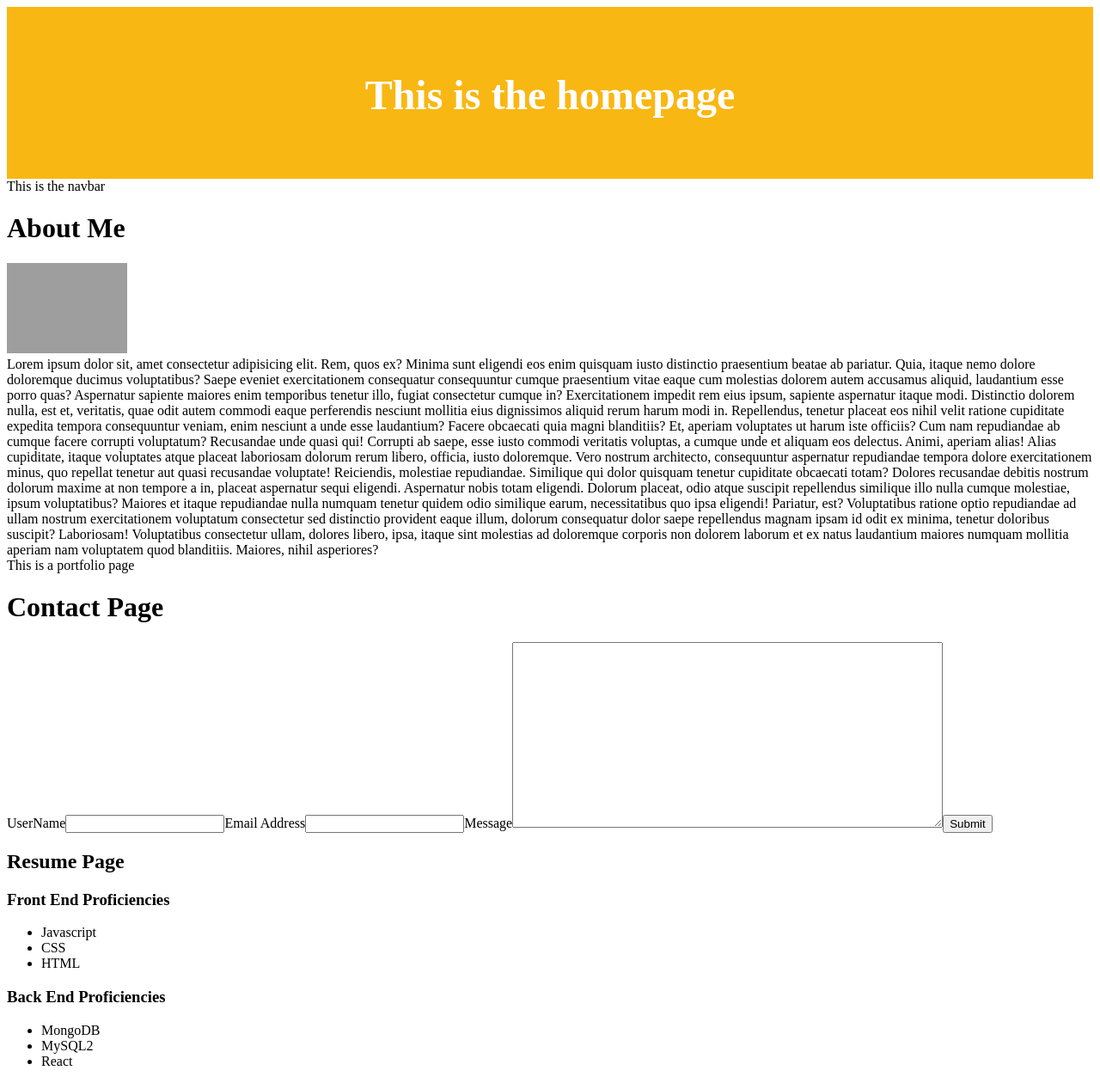
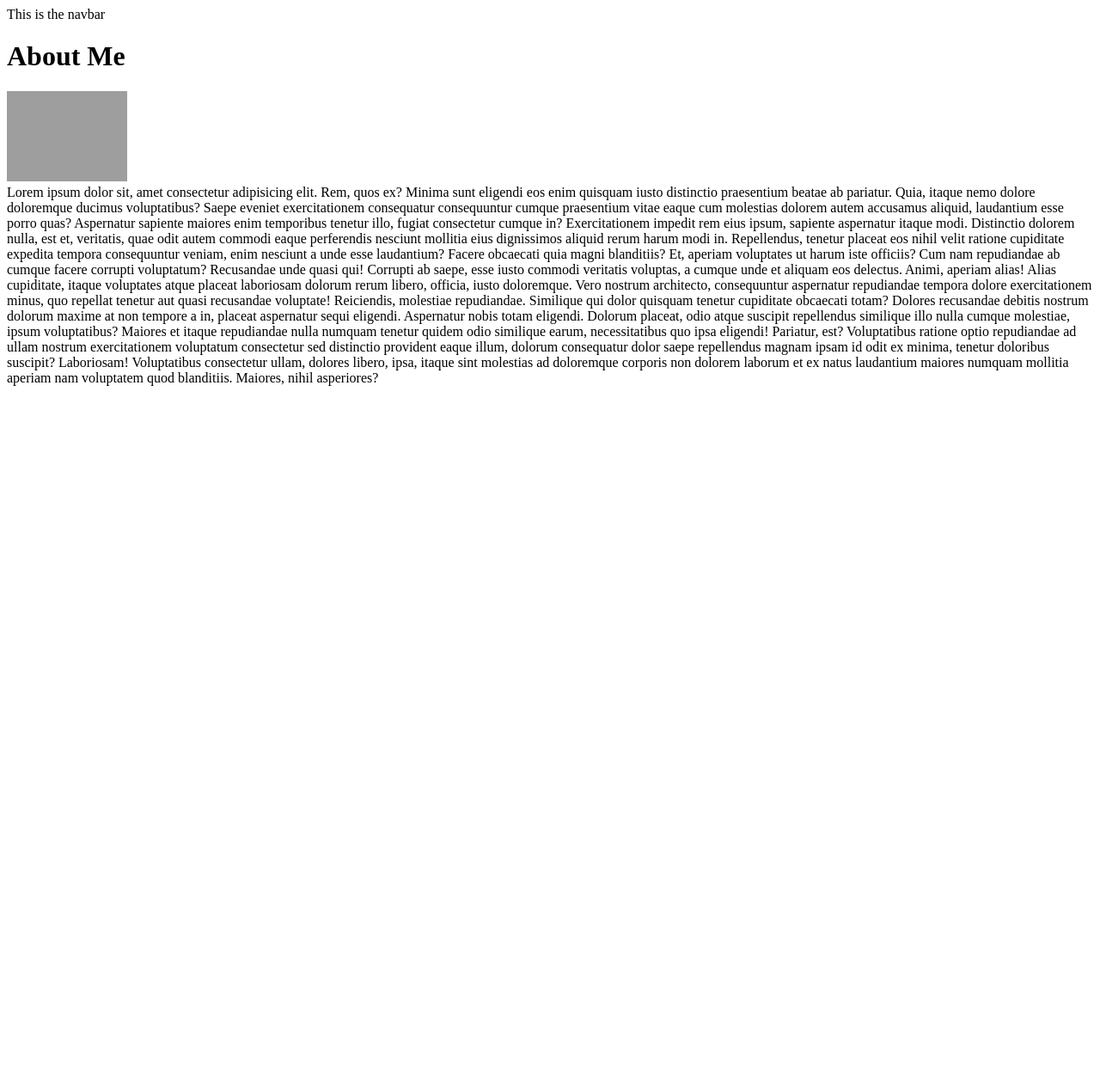
Before and after one commit to rtrevill/modern-portfolio-react, a React (Vite) app: page / in a window 1280 px wide. Shown: the whole page at 86% size. After the commit the page ends 800 px from the top, so only its background shows below. Built offline with nearby package versions, Linux system fonts and the light colour scheme; grey boxes are pictures that could not be loaded.

Commit message:
created beginning of router functionality

```diff
--- a/package.json
+++ b/package.json
@@ -12,7 +12,8 @@
   },
   "dependencies": {
     "react": "^18.2.0",
-    "react-dom": "^18.2.0"
+    "react-dom": "^18.2.0",
+    "react-router-dom": "^6.21.3"
   },
   "devDependencies": {
     "@types/react": "^18.0.28",
--- a/src/App.jsx
+++ b/src/App.jsx
@@ -1,29 +1,23 @@
 import Navbar from './components/Navbar';
-import Header from './components/Header';
-import AboutMe from './components/AboutMe';
-import Portfolio from './components/Portfolio';
-import Contact from './components/Contact';
-import Resume from './components/Resume';
+// import Header from './components/Header';
+// import AboutMe from './components/AboutMe';
+// import Portfolio from './components/Portfolio';
+// import Contact from './components/Contact';
+// import Resume from './components/Resume';
 // import Card from './components/Card';
+import { Outlet } from 'react-router-dom';
 
 function App() {
-  const receiveRequest = (name) => {
-    console.log(`message received ${name.name}`)
-  }
+//   const receiveRequest = (name) => {
+//     console.log(`message received ${name.name}`)
+//   }
 
   return  (
     <div>
-      <Header />
+      <>
       <Navbar />
-      <AboutMe />
-      <Portfolio />
-      <Contact
-        onSubmit={receiveRequest}
-      />
-      <Resume />
-      {/* <Card />
-      <Card />
-      <Card /> */}
+      <Outlet />
+      </>
     </div>
   );
 }
--- /dev/null
+++ b/src/components/Error.jsx
@@ -0,0 +1,10 @@
+function Error(){
+    return(
+        <div>
+            <h2>404 Error</h2>
+            <p>That page cannot be found</p>
+        </div>
+    )
+};
+
+export default Error;
--- a/src/components/Navbar.jsx
+++ b/src/components/Navbar.jsx
@@ -1,3 +1,5 @@
+
+
 function Navbar() {
   return (
     <div >
--- a/src/main.jsx
+++ b/src/main.jsx
@@ -1,4 +1,42 @@
 import ReactDOM from 'react-dom/client';
+import { createBrowserRouter, RouterProvider} from 'react-router-dom';
+
 import App from './App';
 
-ReactDOM.createRoot(document.getElementById('root')).render(<App />);
+import AboutMe from './components/AboutMe';
+// import Card from './components/Card'
+import Contact from './components/Contact';
+// import Header from './components/Header';
+// import List from './components/List';
+// import Navbar from './components/Navbar';
+import Portfolio from './components/Portfolio';
+import Resume from './components/Resume';
+import Error from './components/Error'
+
+const router = createBrowserRouter([
+    {
+        path: '/',
+        element: <App />,
+        errorElement: <Error />,
+        children: [
+            {
+                index: true,
+                element: <AboutMe />,
+            },
+            {
+                path: 'contact',
+                element: <Contact />,
+            },
+            {
+                path: 'resume',
+                element: <Resume />,
+            },
+            {
+                path: 'portfolio',
+                element: <Portfolio />
+            },
+        ],
+    },
+]);
+
+ReactDOM.createRoot(document.getElementById('root')).render( <RouterProvider router={router} />);
```
Also changed, not shown: 1 other file (tests, documents, lock files or other folders).
